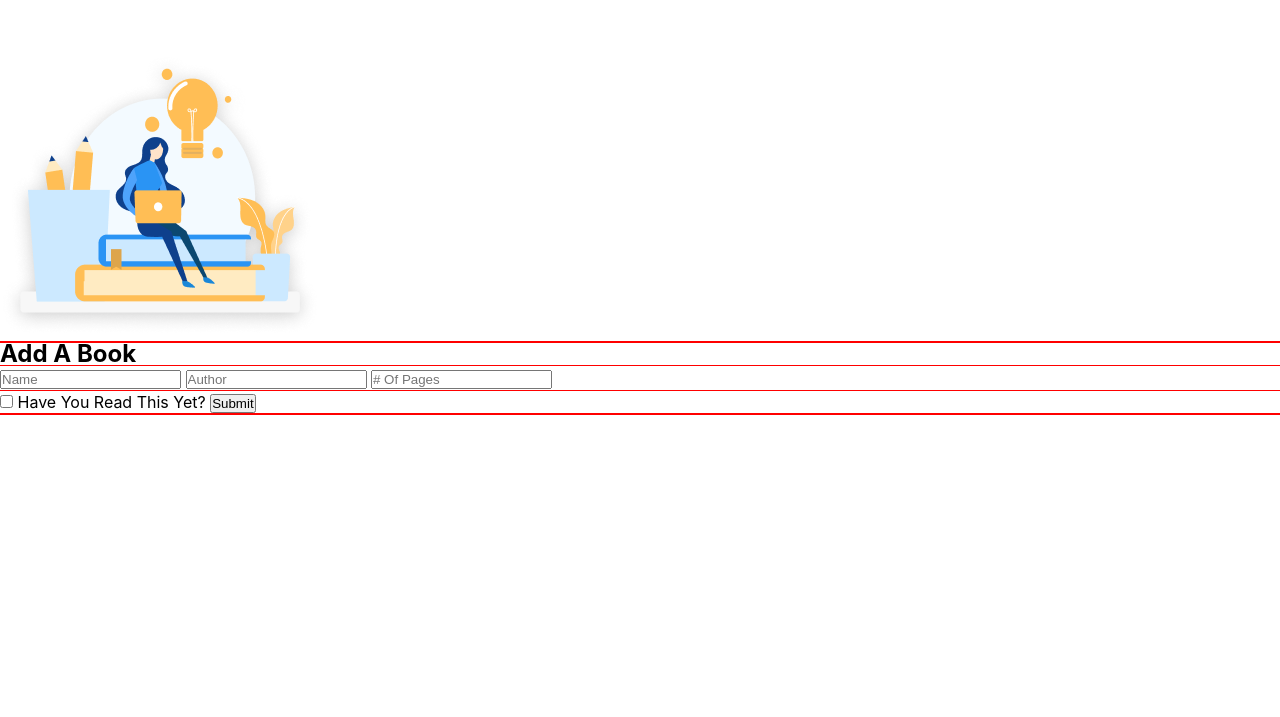
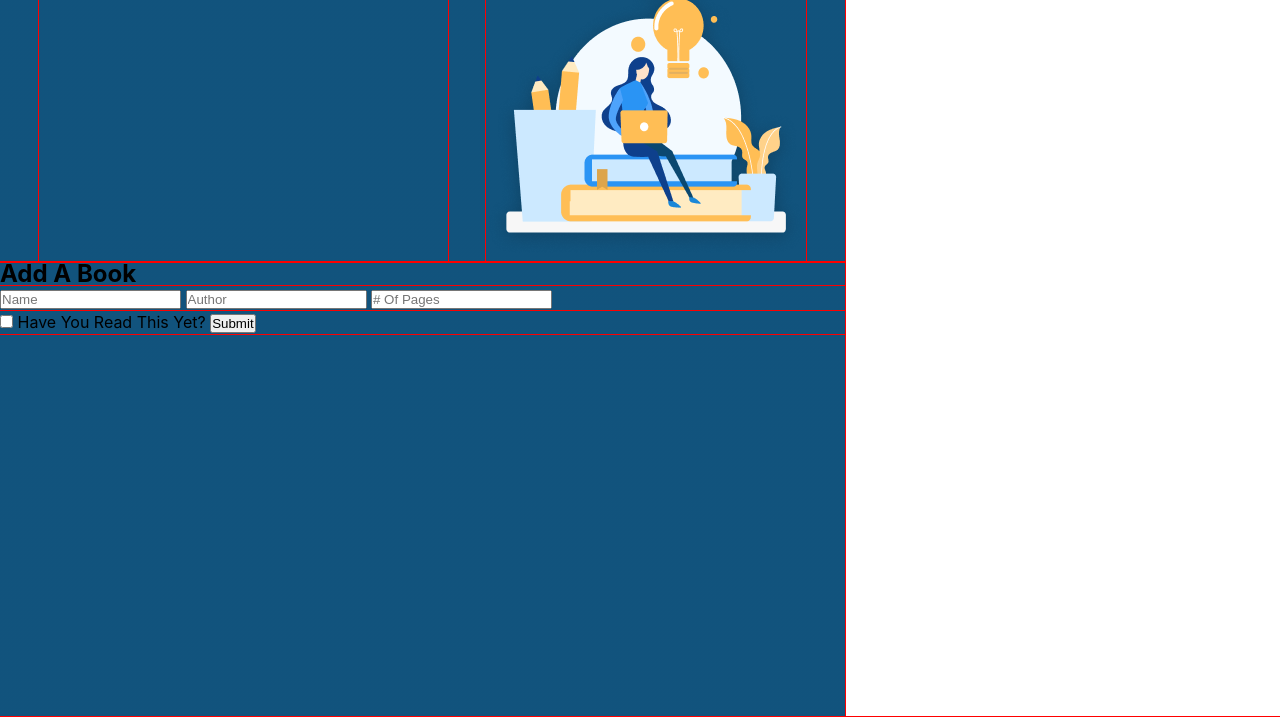
Before and after one commit to tariksouabny/library, a website built with Vite: page main-project/index.html in a window 1280 px wide. Shown: the part 83-800 px from the top of the page. Built offline with nearby package versions, Linux system fonts and the light colour scheme.

Commit message:
Style left and left > top

```diff
--- a/main-project/style.css
+++ b/main-project/style.css
@@ -66,3 +66,19 @@ button:hover {
 button:focus,
 button:focus-visible {
 }
+
+/* ------ */
+
+.left {
+  background: var(--secondary-clr-d2);
+  width: 66vw;
+  height: 100vh;
+}
+
+
+.left .top {
+  display: flex;
+  flex-direction: row;
+  width: 100%;
+  justify-content: space-evenly;
+}
```
